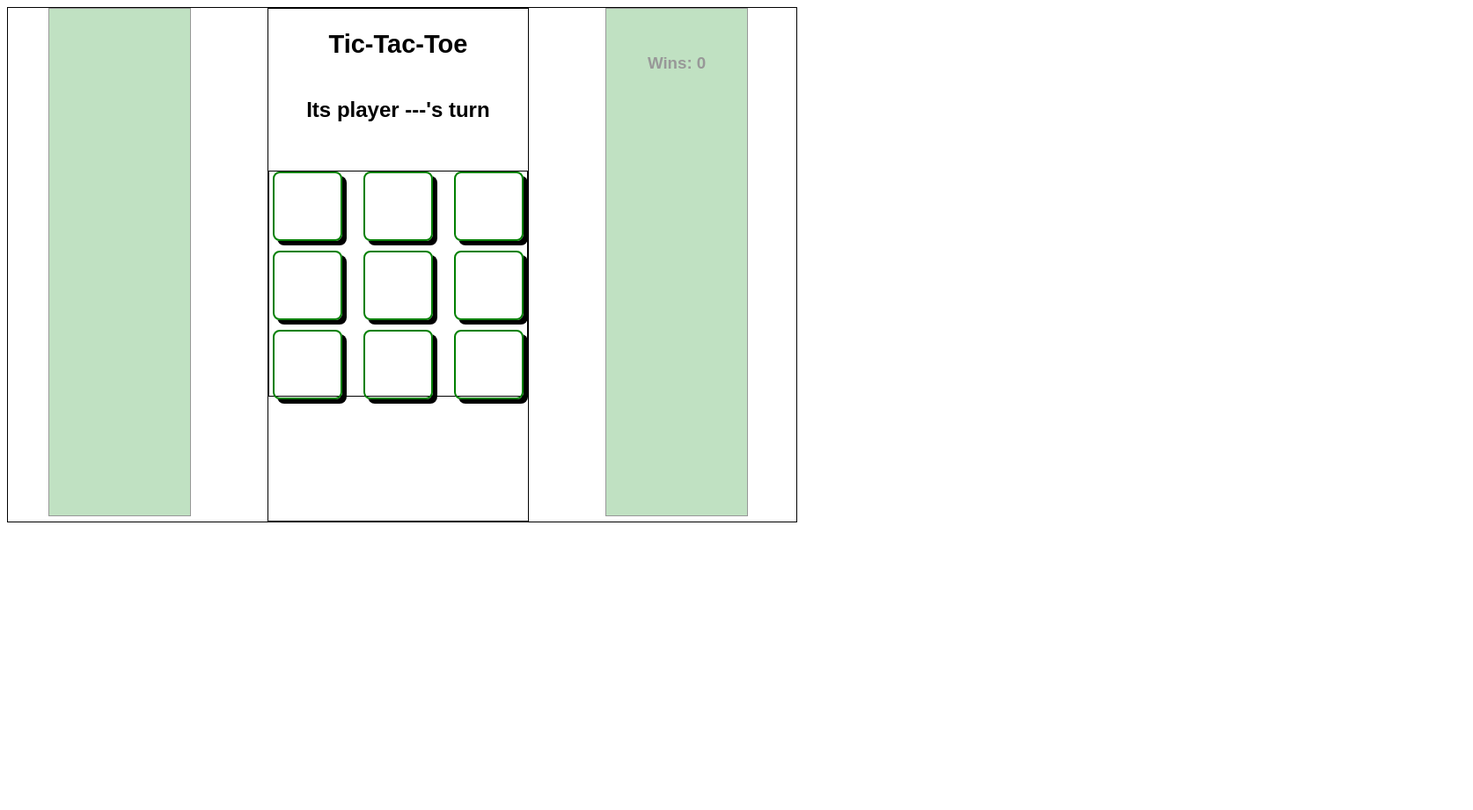
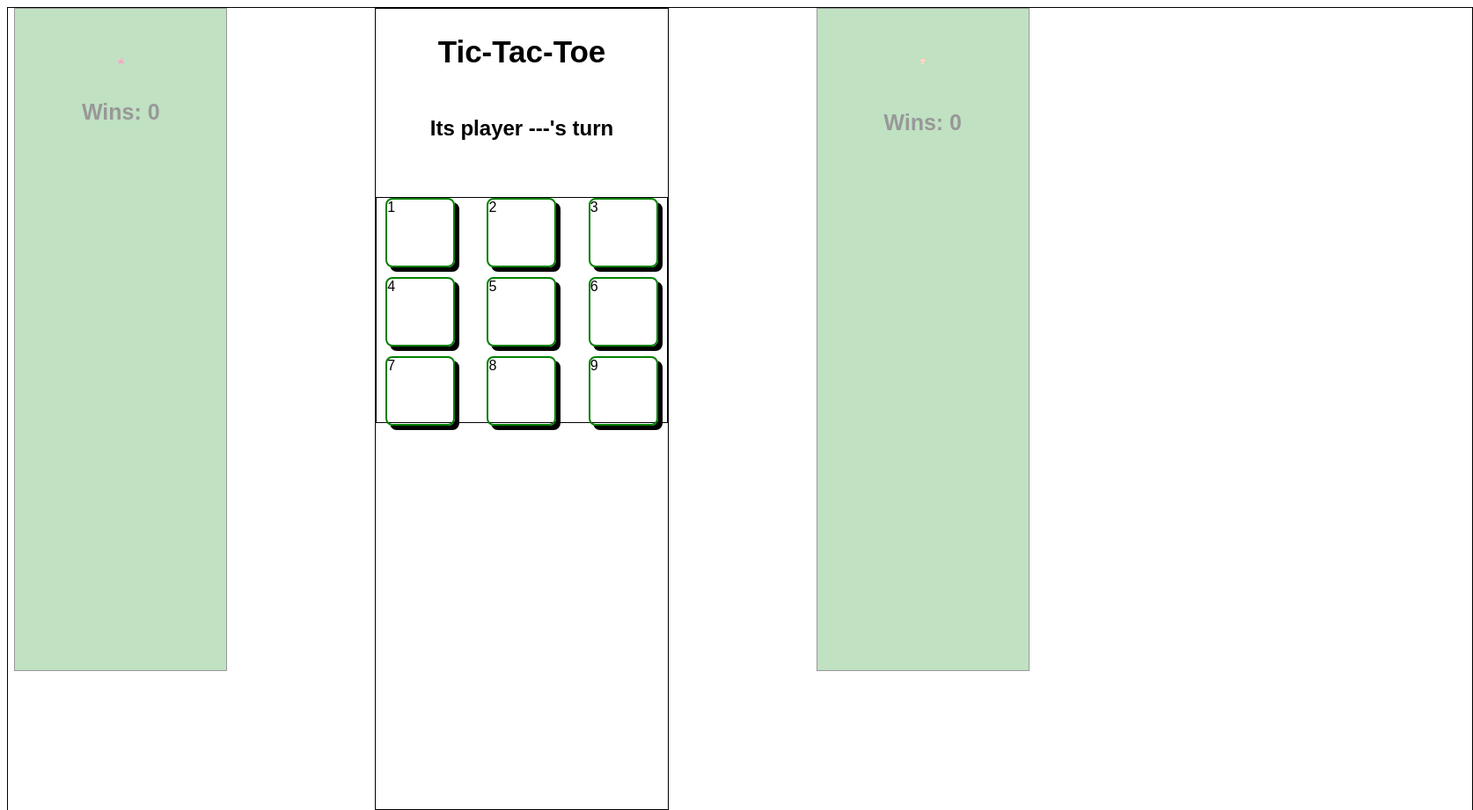
Before and after one commit to Jnguyen615/Tic-Tac-Toe, a plain HTML site: page index.html in a window 1280 px wide. Shown: the top 921 px of the page at 88% size, 1674 px wide, since content can reach past the window. Before the commit the page ends 800 px from the top, so only its background shows below. Drawn offline with Linux system fonts and the light colour scheme; a web font is replaced by a local one.

Commit message:
feat:add css styles

```diff
--- a/index.html
+++ b/index.html
@@ -8,31 +8,30 @@
   </head>
   <body>
     <main>
-      <header>
-      </header>
       <article class="player1">
-        <p>Wins: 0</p>
-
+        <p><span class="hibiscus">&#127802</span></p>
+        <h1>Wins: 0</h1>
       </article>
       <article>
-        <h1>Tic-Tac-Toe</h1>
-        <h2> Its player ---'s turn</h2>
+        <h2>Tic-Tac-Toe</h2>
+        <h3> Its player ---'s turn</h3>
         <div class="grid-container">
-          <div class="box1 boxes"></div>
-          <div class="box2 boxes"></div>
-          <div class="box3 boxes"></div>
-          <div class="box4 boxes"></div>
-          <div class="box5 boxes"></div>
-          <div class="box6 boxes"></div>
-          <div class="box7 boxes"></div>
-          <div class="box8 boxes"></div>
-          <div class="box9 boxes"></div>
+          <div class="box1 boxes">1</div>
+          <div class="box2 boxes">2</div>
+          <div class="box3 boxes">3</div>
+          <div class="box4 boxes">4</div>
+          <div class="box5 boxes">5</div>
+          <div class="box6 boxes">6</div>
+          <div class="box7 boxes">7</div>
+          <div class="box8 boxes">8</div>
+          <div class="box9 boxes">9</div>
         </div>
       </article>
       <article class="player2">
-        <p></p>
-        <h3>Wins: 0</h3>
+        <p><span class="mushroom">&#127812</span></p>
+        <h4>Wins: 0</h4>
       </article>
+      <script type="text/javascript" src="main.js"></script>
     </main>
   </body>
 
--- a/styles.css
+++ b/styles.css
@@ -2,31 +2,25 @@
 body {
   background-image: url(assets/Forest-transparent.jpeg);
   background-repeat: no-repeat;
+  background-size: cover;
   font-family: 'Rubik Marker Hatch', sans-serif ;
-  height: 100vh;
-  width: 100vw;
 }
 
 .player1 {
   background-color: #63b568;
-  content: url(assets/mushroom.jpeg);
   opacity: .4;
-  margin-left: -8em;
-  height: 36em;
-  width: 10em;
-  display: flex;
-  flex-direction: column;
+  margin-left: -10em;
+  height: 47em;
+  width: 15em;
   align-items: center;
 }
 
 .player2 {
   background-color:#63b568;
   opacity: .4;
-  height: 36em;
-  width: 10em;
-  margin-right: -2em;
-  display: flex;
-  flex-direction: column;
+  height:47em;
+  width: 15em;
+  margin-right: 21em;
   align-items: center;
 }
 
@@ -34,28 +28,49 @@ article {
   display: flex;
   flex-direction: column;
   border: 1px solid black;
-  width: 33%
+  width: 20%
 }
 
 main {
   display: flex;
   justify-content: space-evenly;
   border: 1px solid black;
-  height: 36.5em;
-   width: 56em
+  flex-direction: row;
+  height: 57em;
+  width: 104em;
 }
  body {
   height: 100%;
 }
 
-h1 {
-  text-align: center;
-  font-size: 29px
+h1, h4{
+  font-size: 25px;
+
 }
 
 h2 {
   text-align: center;
+  font-size: 35px;
 }
+
+h3 {
+  text-align: center;
+  font-size: x-large;
+}
+
+p {
+  margin-top: 20%
+}
+
+span {
+  font-size: 5%
+}
+
+.hibiscus, .mushroom {
+  height: 20px;
+  text-size: 20px
+}
+
 .grid-container {
   display: grid;
   grid-template-columns: repeat(3, 1fr);
```
